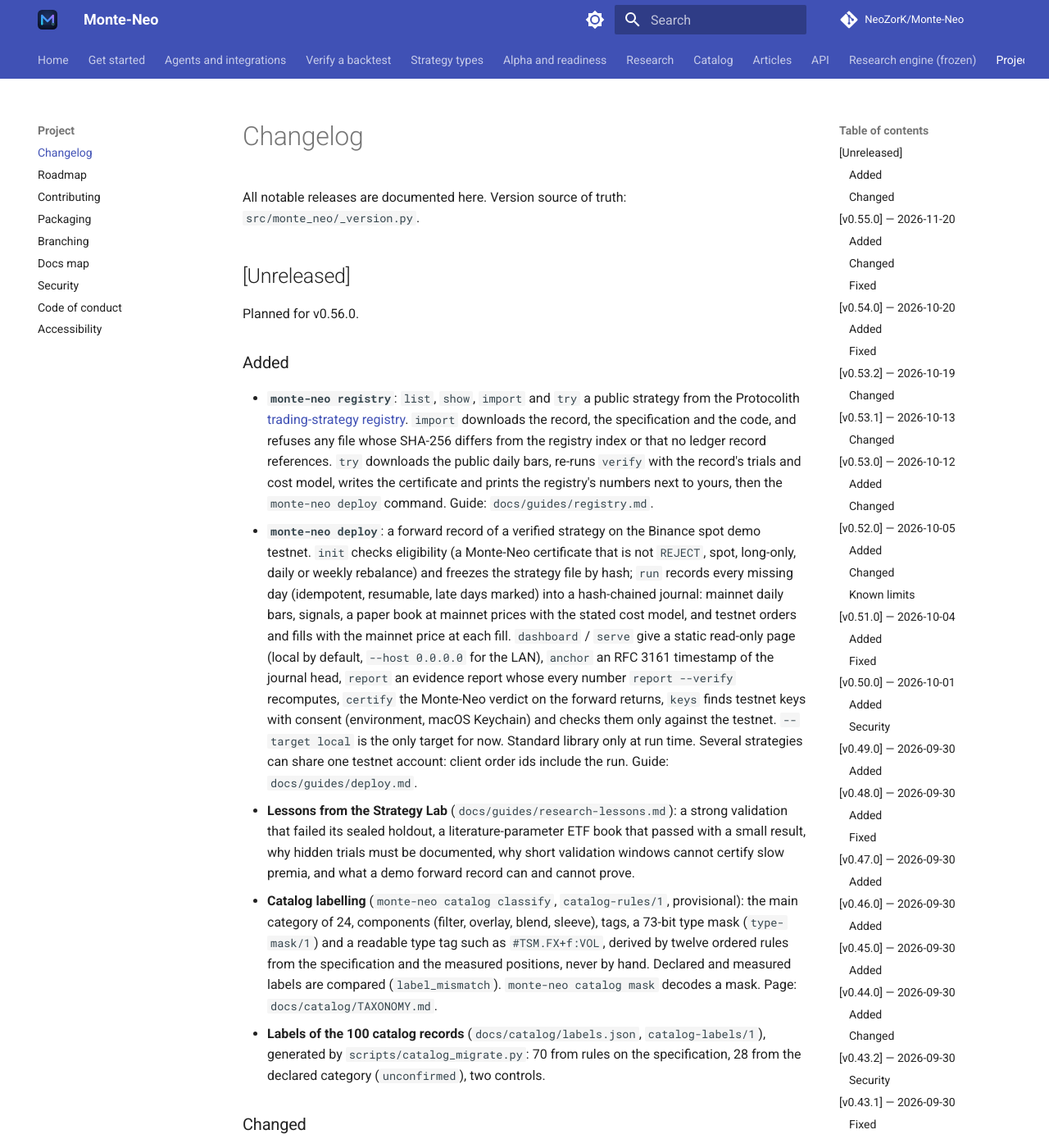
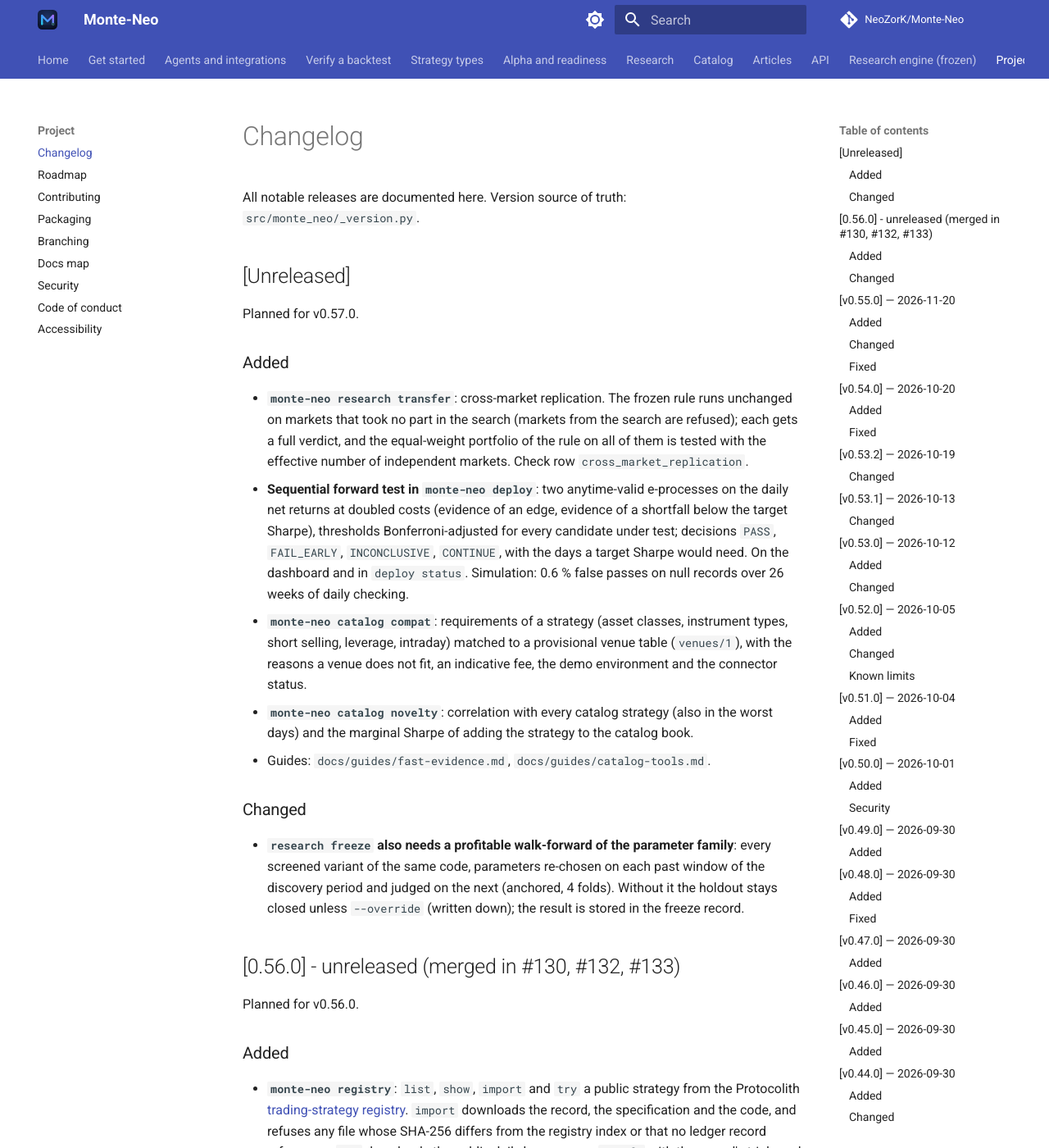
Before and after one commit to NeoZorK/Monte-Neo, an MkDocs documentation site: the page built from docs/project/CHANGELOG.md, in a window 1280 px wide and 1400 px high. Shown: the whole window at 82% size. Built offline with MkDocs 1.6.1 and Material for MkDocs 9.7.7, drawn with Linux system fonts in a browser that asks for light colours; comment, search, counter and statistics services are not loaded.

Commit message:
Docs: faster honest evidence, catalog tools; CHANGELOG for v0.57

```diff
--- a/docs/project/CHANGELOG.md
+++ b/docs/project/CHANGELOG.md
@@ -4,6 +4,30 @@ All notable releases are documented here.
 Version source of truth: `src/monte_neo/_version.py`.
 
 ## [Unreleased]
+
+Planned for v0.57.0.
+
+### Added
+- **`monte-neo research transfer`**: cross-market replication. The frozen rule runs unchanged on markets that took no part in
+  the search (markets from the search are refused); each gets a full verdict, and the equal-weight portfolio of the rule on
+  all of them is tested with the effective number of independent markets. Check row `cross_market_replication`.
+- **Sequential forward test in `monte-neo deploy`**: two anytime-valid e-processes on the daily net returns at doubled costs
+  (evidence of an edge, evidence of a shortfall below the target Sharpe), thresholds Bonferroni-adjusted for every candidate
+  under test; decisions `PASS`, `FAIL_EARLY`, `INCONCLUSIVE`, `CONTINUE`, with the days a target Sharpe would need. On the
+  dashboard and in `deploy status`. Simulation: 0.6 % false passes on null records over 26 weeks of daily checking.
+- **`monte-neo catalog compat`**: requirements of a strategy (asset classes, instrument types, short selling, leverage,
+  intraday) matched to a provisional venue table (`venues/1`), with the reasons a venue does not fit, an indicative fee,
+  the demo environment and the connector status.
+- **`monte-neo catalog novelty`**: correlation with every catalog strategy (also in the worst days) and the marginal Sharpe
+  of adding the strategy to the catalog book.
+- Guides: `docs/guides/fast-evidence.md`, `docs/guides/catalog-tools.md`.
+
+### Changed
+- **`research freeze` also needs a profitable walk-forward of the parameter family**: every screened variant of the same
+  code, parameters re-chosen on each past window of the discovery period and judged on the next (anchored, 4 folds). Without
+  it the holdout stays closed unless `--override` (written down); the result is stored in the freeze record.
+
+## [0.56.0] - unreleased (merged in #130, #132, #133)
 
 Planned for v0.56.0.
 
--- a/mkdocs.yml
+++ b/mkdocs.yml
@@ -115,6 +115,8 @@ nav:
   - Research:
       - Honest strategy search: guides/research.md
       - Lessons from the Strategy Lab: guides/research-lessons.md
+      - Faster honest evidence: guides/fast-evidence.md
+      - Catalog tools (venues, novelty): guides/catalog-tools.md
       - Deploy to a demo testnet: guides/deploy.md
       - Try a public strategy (registry): guides/registry.md
       - Indicator search: guides/discover.md
```
Also changed, not shown: docs/docs-map.md (+2 -0 lines), docs/guides/catalog-tools.md (added, +27 -0 lines), docs/guides/fast-evidence.md (added, +48 -0 lines).
